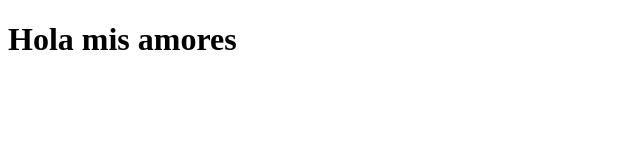
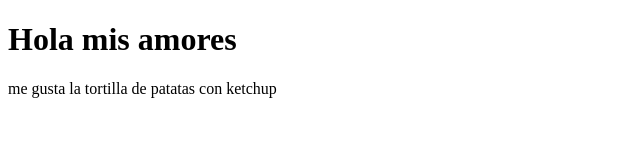
Before and after one commit to CarlesRipoll/demoGON, a plain HTML site: page index.html in a window 1280 px wide. Shown: the whole page, without its empty margins (0-640 px from the left). Drawn offline with Linux system fonts and the light colour scheme.

Commit message:
OAKSFNDIM

```diff
--- a/index.html
+++ b/index.html
@@ -6,5 +6,6 @@
 </head>
 <body>
 	<h1>Hola mis amores</h1>
+	<p>me gusta la tortilla de patatas con ketchup</p>
 </body>
 </html>
```
